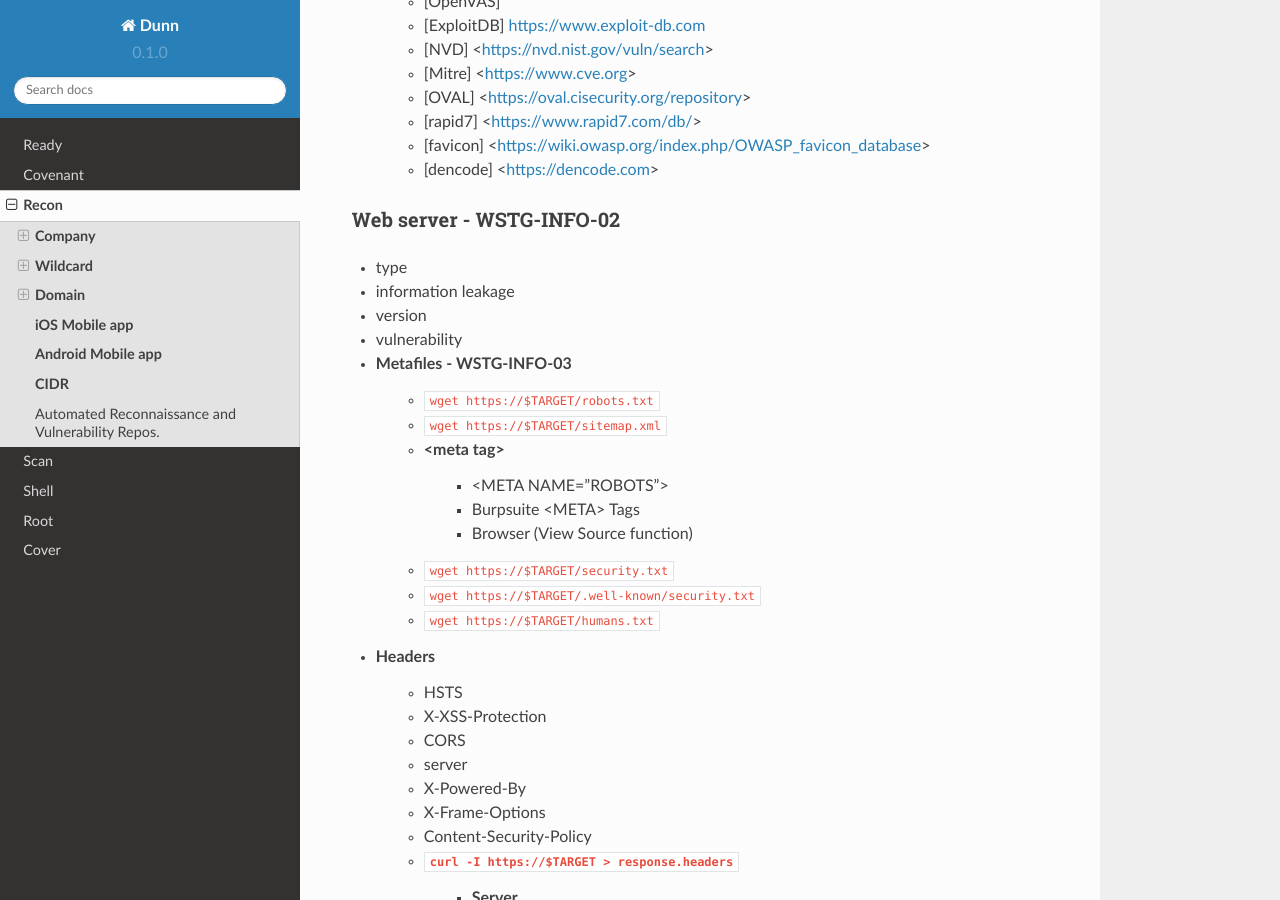
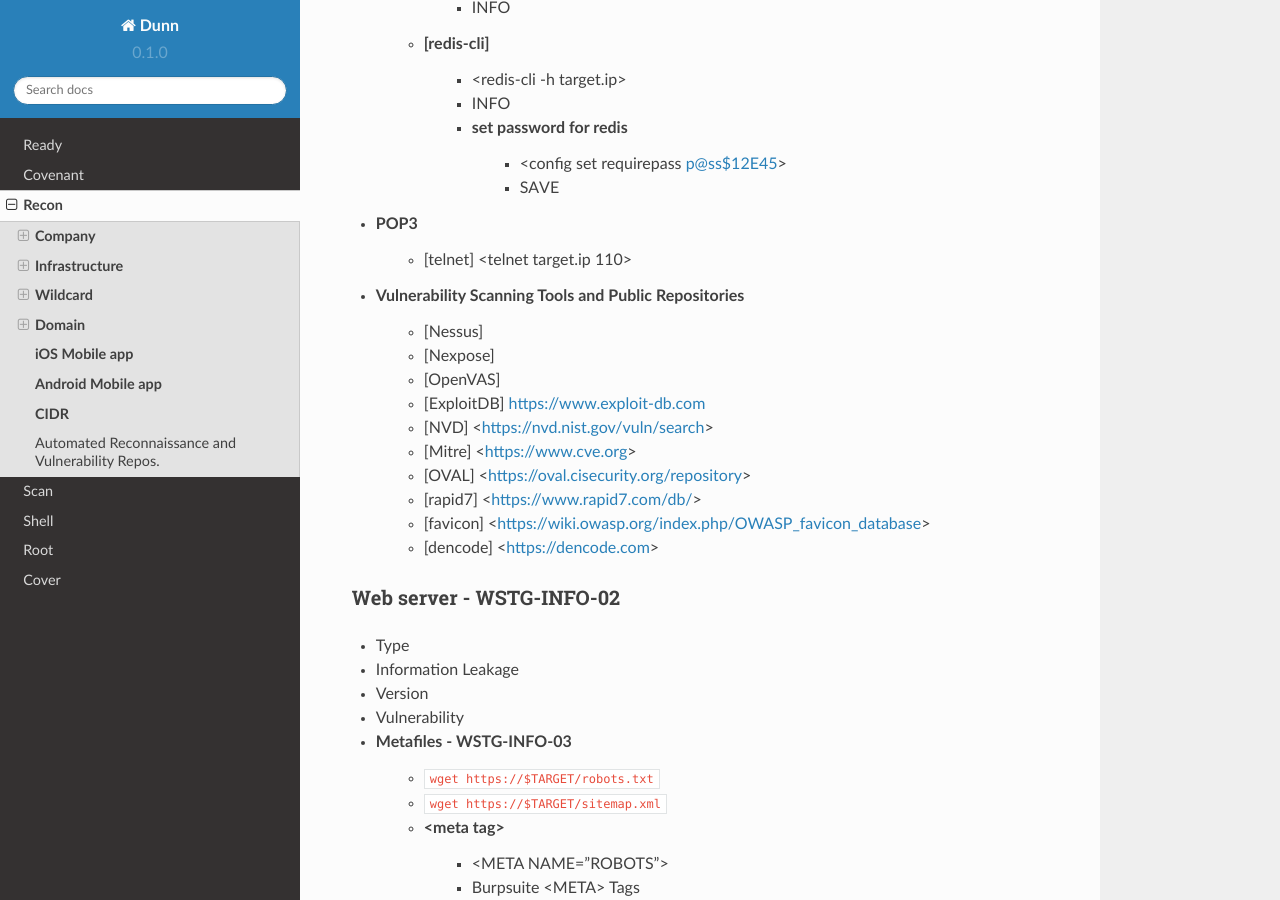
Before and after one commit to msoodb/Dunn, a Sphinx documentation site: the page built from docs/source/recon.rst, in a window 1280 px wide and 900 px high, scrolled down 13981 px. Built offline with Sphinx 7.4.7 and the Read the Docs theme 2.0.0, drawn with Linux system fonts in a browser that asks for light colours; some of the changed text lies outside the part shown.

Commit message:
structure

```diff
--- a/docs/source/recon.rst
+++ b/docs/source/recon.rst
@@ -490,10 +510,10 @@
 
 Web server - WSTG-INFO-02
 --------------------------
-- type
-- information leakage
-- version
-- vulnerability
+- Type
+- Information Leakage
+- Version
+- Vulnerability
 - Metafiles - WSTG-INFO-03
     - :code:`wget https://$TARGET/robots.txt`
     - :code:`wget https://$TARGET/sitemap.xml`
--- a/docs/source/scan.rst
+++ b/docs/source/scan.rst
@@ -14,6 +14,10 @@
 scanning can identify a potential threat but cannot determine the level at which
 hackers can gain access (Agio, 2022). So, while scanning is essential for cybersecurity,
 it also needs human intervention in the form of penetration testers to reach its full potential.
+
+In the **recon** phase we just gathered information as much as we can, about:
+
+**Company** --> **Infrastructure** --> **Wildcard** --> **Domain**
 
 Analyze urls
 =================
```
Also changed, not shown: other parts of docs/source/recon.rst (+55 -35 lines).
